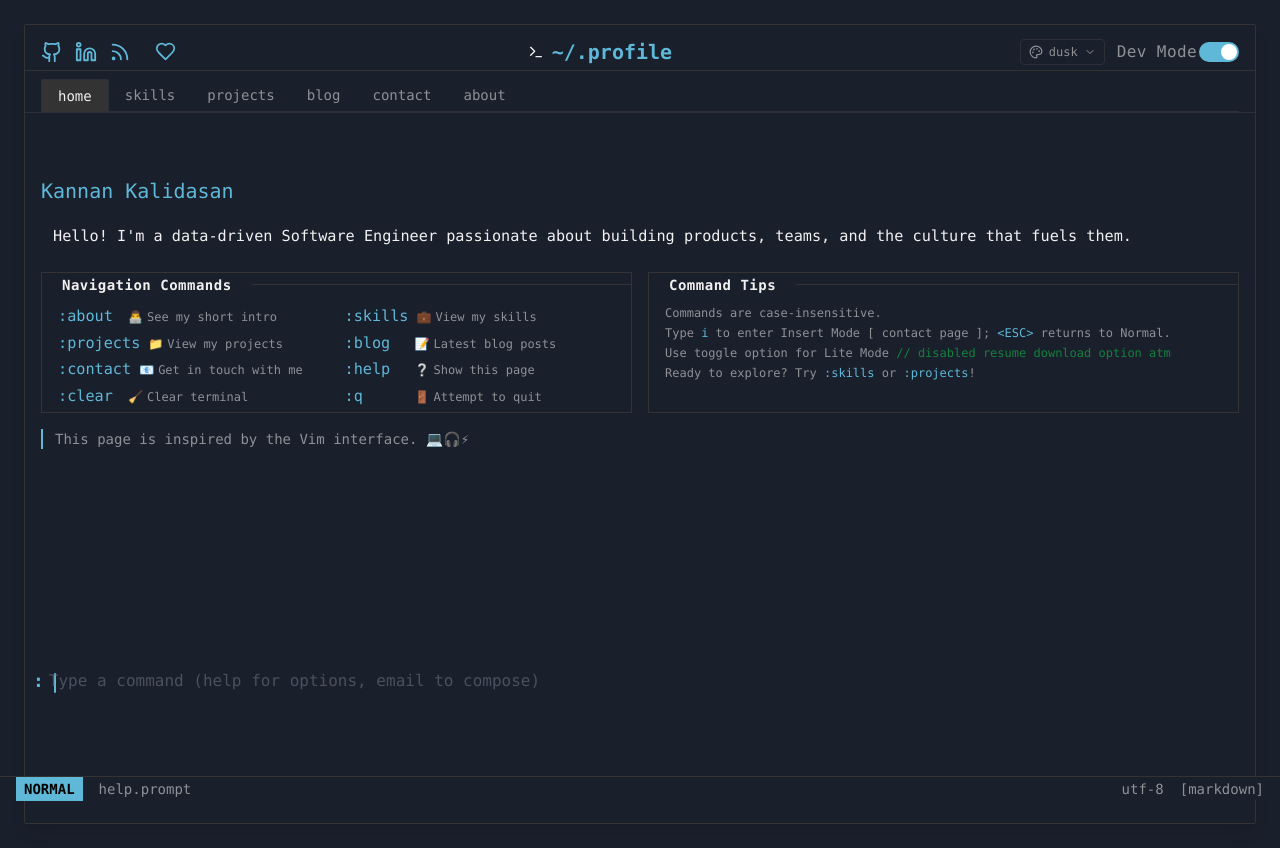
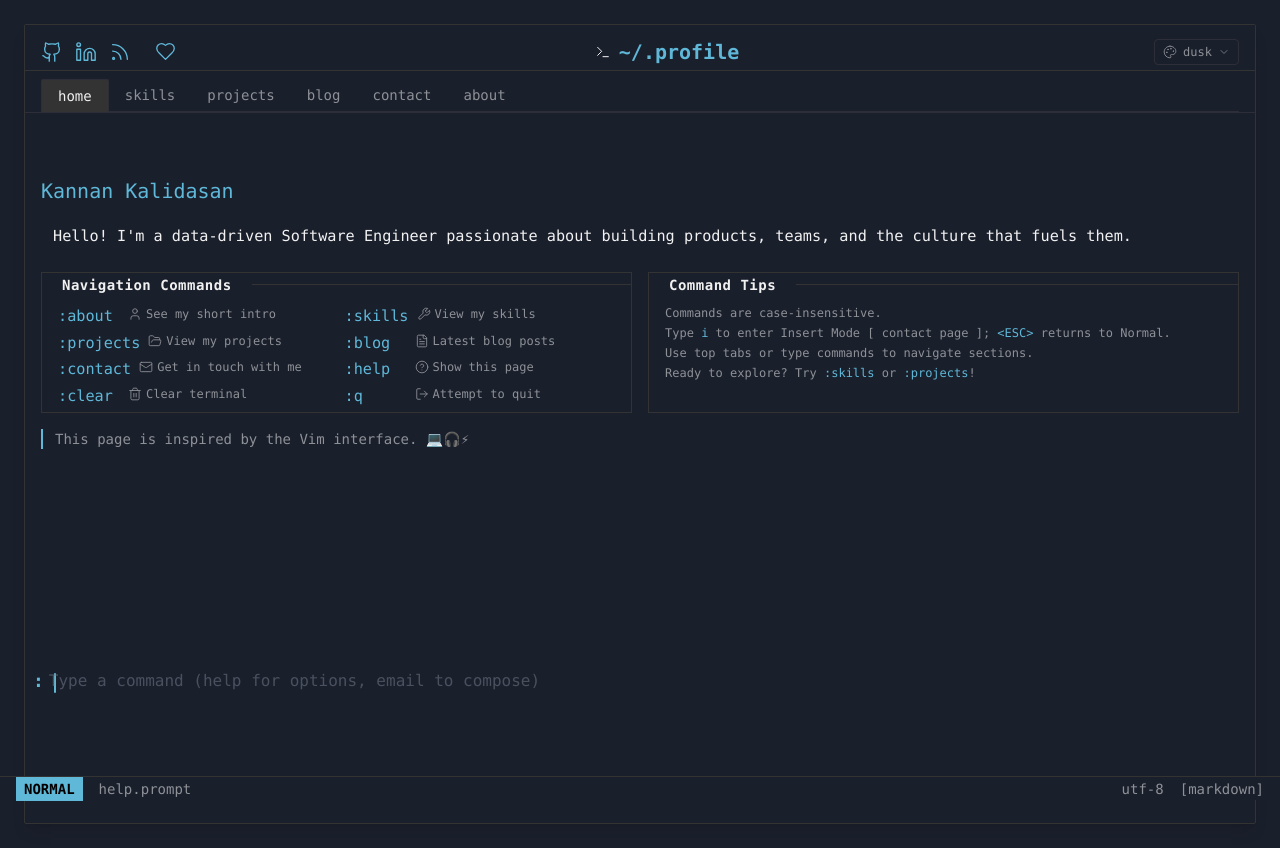
Before and after one commit to kannandreams/kannandreams.github.io, a React (Vite) app: page / in a window 1280 px wide. Built offline with nearby package versions, Linux system fonts and the light colour scheme.

Commit message:
fix the icons

```diff
--- a/src/components/VimHelp.tsx
+++ b/src/components/VimHelp.tsx
@@ -1,27 +1,15 @@
 import React, { useEffect } from "react";
-// import { Mail, Book, Wrench, Star, List, Smile } from "lucide-react";
-// import { Link } from "react-router-dom";
-import { Button } from "@/components/ui/button";
+import { User, Wrench, FolderOpen, FileText, Mail, HelpCircle, Trash2, LogOut } from "lucide-react";
 
 const navCommands = [
-  { label: ":about", desc: "See my short intro", emoji: "👨‍💻", action: "about" },
-  { label: ":skills", desc: "View my skills", emoji: "💼", action: "skills" },
-  {
-    label: ":projects",
-    desc: "View my projects",
-    emoji: "📁",
-    action: "projects",
-  },
-  { label: ":blog", desc: "Latest blog posts", emoji: "📝", action: "blog" },
-  {
-    label: ":contact",
-    desc: "Get in touch with me",
-    emoji: "📧",
-    action: "email",
-  },
-  { label: ":help", desc: "Show this page", emoji: "❔", action: "help" },
-  { label: ":clear", desc: "Clear terminal", emoji: "🧹", action: "clear" },
-  { label: ":q", desc: "Attempt to quit", emoji: "🚪", action: "quit" },
+  { label: ":about", desc: "See my short intro", icon: <User size={14} />, action: "about" },
+  { label: ":skills", desc: "View my skills", icon: <Wrench size={14} />, action: "skills" },
+  { label: ":projects", desc: "View my projects", icon: <FolderOpen size={14} />, action: "projects" },
+  { label: ":blog", desc: "Latest blog posts", icon: <FileText size={14} />, action: "blog" },
+  { label: ":contact", desc: "Get in touch with me", icon: <Mail size={14} />, action: "email" },
+  { label: ":help", desc: "Show this page", icon: <HelpCircle size={14} />, action: "help" },
+  { label: ":clear", desc: "Clear terminal", icon: <Trash2 size={14} />, action: "clear" },
+  { label: ":q", desc: "Attempt to quit", icon: <LogOut size={14} />, action: "quit" },
 ];
 
 const midpoint = Math.ceil(navCommands.length / 2);
@@ -30,9 +18,7 @@ const secondCol = navCommands.slice(midpoint);
 
 const VimHelp: React.FC<{
   activeSection?: string;
-  devMode?: boolean;
-  onSectionSelect?: (section: string) => void;
-}> = ({ activeSection, devMode = true, onSectionSelect }) => {
+}> = ({ activeSection }) => {
   // Track page views for about and help sections
   useEffect(() => {
     if (activeSection === "about" && window.gtag) {
@@ -165,14 +151,8 @@ const VimHelp: React.FC<{
               Hello! I'm a data-driven Software Engineer passionate about
               building products, teams, and the culture that fuels them.
             </p>
-            {!devMode && (
-              <p className="text-white/80 mt-2">
-                Select an option below to explore my portfolio.
-              </p>
-            )}
           </div>
 
-          {devMode ? (
           <div className="mb-4 grid grid-cols-1 md:grid-cols-2 gap-4 w-full">
             <div className="border border-terminal-border rounded-sm bg-transparent col-span-1 px-0 pb-1 relative">
               <div className="flex items-center pl-1">
@@ -185,28 +165,24 @@ const VimHelp: React.FC<{
                 <div className="flex-1 h-px bg-terminal-border ml-3" />
               </div>
               <div className="grid grid-cols-2 gap-y-1 gap-x-2 mt-2 pl-4 pr-2">
-                  {firstCol.map(({ label, desc, emoji }) => (
+                {firstCol.map(({ label, desc, icon }) => (
                   <div key={label} className="flex items-baseline space-x-2">
                     <span className="text-terminal-accent min-w-[62px]">
                       {label}
                     </span>
-                      <span className="text-xs text-terminal-muted">
-                        <span className="mr-1" role="img" aria-label="icon">
-                          {emoji}
-                        </span>
+                    <span className="text-xs text-terminal-muted flex items-center gap-1">
+                      <span className="text-terminal-muted">{icon}</span>
                       {desc}
                     </span>
                   </div>
                 ))}
-                  {secondCol.map(({ label, desc, emoji }) => (
+                {secondCol.map(({ label, desc, icon }) => (
                   <div key={label} className="flex items-baseline space-x-2">
                     <span className="text-terminal-accent min-w-[62px]">
                       {label}
                     </span>
-                      <span className="text-xs text-terminal-muted">
-                        <span className="mr-1" role="img" aria-label="icon">
-                          {emoji}
-                        </span>
+                    <span className="text-xs text-terminal-muted flex items-center gap-1">
+                      <span className="text-terminal-muted">{icon}</span>
                       {desc}
                     </span>
                   </div>
@@ -232,11 +208,7 @@ const VimHelp: React.FC<{
                   returns to Normal.
                 </li>
                 <li>
-                    Use toggle option for Lite Mode{" "}
-                    <span className="text-green-700">
-                      {" "}
-                      // disabled resume download option atm{" "}
-                    </span>
+                  Use top tabs or type commands to navigate sections.
                 </li>
                 <li>
                   Ready to explore? Try{" "}
@@ -246,36 +218,13 @@ const VimHelp: React.FC<{
               </ul>
             </div>
           </div>
-          ) : (
-            <div className="mt-6 grid grid-cols-2 sm:grid-cols-4 gap-3">
-              {navCommands
-                .filter((cmd) => !["clear", "q"].includes(cmd.action))
-                .map((item) => (
-                  <Button
-                    key={item.action}
-                    onClick={() =>
-                      onSectionSelect && onSectionSelect(item.action)
-                    }
-                    variant="outline"
-                    className="bg-white/5 hover:bg-white/10 border-white/10 text-stone-300 hover:text-white/90 hover:border-white/20 transition-all"
-                  >
-                    <span className="mr-2" role="img" aria-label="icon">
-                      {item.emoji}
-                    </span>
-                    {item.desc}
-                  </Button>
-                ))}
-            </div>
-          )}
 
-          {devMode && (
           <div className="text-terminal-muted border-l-2 border-terminal-accent pl-3 mt-2 text-sm">
             <p>
               This page is inspired by the Vim interface. 💻🎧⚡
               <br />
             </p>
           </div>
-          )}
         </>
       )}
     </div>
--- a/src/components/VimTerminal.tsx
+++ b/src/components/VimTerminal.tsx
@@ -6,16 +6,13 @@ import VimTerminalBody from "./VimTerminalBody";
 import VimStatusLine from "./VimStatusLine";
 import { cn } from "@/lib/utils";
 
-// URLs for tools, resume, and email
 const TOOLS_URL = "https://your-tools-list-url.com";
-const RESUME_TEX_STATIC = "/resume.tex";
-const EMAIL_ADDRESS = "your-email@example.com"; // Replace with your actual email
+const EMAIL_ADDRESS = "your-email@example.com";
 
 type Section = "skills" | "projects" | "help" | "blog" | "tools" | "email" | "about";
 type Theme = "duskshell" | "dawnshell";
 
 const VimTerminal: React.FC = () => {
-  const [devMode, setDevMode] = useState<boolean>(true);
   const [activeSection, setActiveSection] = useState<Section>("help");
   const [mode, setMode] = useState<"normal" | "insert">("normal");
   const [lastCommand, setLastCommand] = useState<string>("");
@@ -77,7 +74,6 @@ const VimTerminal: React.FC = () => {
       setMode("insert");
       setLastOutput("-- INSERT MODE --");
 
-      // Focus on the textarea if in email section
       if (activeSection === "email") {
         setTimeout(() => {
           const emailTextarea = document.querySelector('.email-composer textarea');
@@ -121,20 +117,6 @@ const VimTerminal: React.FC = () => {
     setTheme(newTheme);
   };
 
-  const onDevModeToggle = () => {
-    setDevMode((prev) => !prev);
-    console.log("Dev mode toggled:", !devMode);
-  };
-
-  const onDownloadResume = () => {
-    const link = document.createElement("a");
-    link.href = RESUME_TEX_STATIC;
-    link.download = "resume.tex";
-    document.body.appendChild(link);
-    link.click();
-    document.body.removeChild(link);
-  };
-
   const handleEmailChange = (e: React.ChangeEvent<HTMLTextAreaElement>) => {
     setEmailContent(e.target.value);
   };
@@ -150,14 +132,6 @@ const VimTerminal: React.FC = () => {
   };
 
   const handleSectionSelect = (section: string) => {
-    if (section === "home") {
-      setDevMode(true);
-      setActiveSection("help");
-      setLastOutput("Returned to Home — Dev Mode Help Page.");
-      setLastCommand(""); // Clear last command in this case
-      return;
-    }
-
     if (section === "quit") {
       setLastOutput("Use browser navigation to exit. This is a web app!");
       return;
@@ -171,13 +145,8 @@ const VimTerminal: React.FC = () => {
 
     setActiveSection(section as Section);
     setLastOutput(`Opening ${section.charAt(0).toUpperCase() + section.slice(1)} panel...`);
-    setLastCommand(""); // Clear last command in this case
+    setLastCommand("");
   };
-
-  const containerClasses = cn(
-    "terminal-container min-h-screen max-w-7xl mx-auto overflow-hidden font-mono text-[0.95rem]",
-    !devMode && "glass-morphism recruiter-mode"
-  );
 
   const sectionTabs: { label: string; value: Section }[] = [
     { label: "home", value: "help" },
@@ -189,18 +158,13 @@ const VimTerminal: React.FC = () => {
   ];
 
   return (
-    <div className={containerClasses}>
+    <div className="terminal-container min-h-screen max-w-7xl mx-auto overflow-hidden font-mono text-[0.95rem]">
       <VimTerminalHeader
-        devMode={devMode}
-        onDevModeToggle={onDevModeToggle}
-        onDownloadResume={onDownloadResume}
         activeSection={activeSection}
         mode={mode}
-        onSectionSelect={!devMode ? handleSectionSelect : undefined}
         theme={theme}
         onThemeChange={handleThemeChange}
       />
-      {devMode && (
       <div className="flex flex-wrap gap-0 border-b border-terminal-border/40 bg-terminal-background px-4 pt-2">
         {sectionTabs.map((tab) => (
           <button
@@ -217,25 +181,15 @@ const VimTerminal: React.FC = () => {
         ))}
         <div className="flex-grow border-b border-terminal-border/40" />
       </div>
-      )}
-      <div className={cn(
-        devMode ? "h-[calc(100vh-210px)]" : "recruiter-mode-container",
-        "overflow-hidden relative flex flex-col"
-      )}>
+      <div className="h-[calc(100vh-210px)] overflow-hidden relative flex flex-col">
         <VimTerminalBody
-          devMode={devMode}
           activeSection={activeSection}
           mode={mode}
           emailContent={emailContent}
           onEmailChange={handleEmailChange}
           onSendEmail={handleSendEmail}
-          lastOutput={lastOutput}
-          lastCommand={lastCommand}
           terminalBodyRef={terminalBodyRef}
-          onSectionSelect={handleSectionSelect}
         />
-        {devMode && (
-          <>
         <div className="px-4 pb-2 pt-3 space-y-1">
           {lastOutput && <div className="text-terminal-foreground">{lastOutput}</div>}
           {lastCommand && (
@@ -253,8 +207,6 @@ const VimTerminal: React.FC = () => {
           activeSection={activeSection}
           className="mt-auto"
         />
-          </>
-        )}
       </div>
     </div>
   );
--- a/src/components/VimTerminalBody.tsx
+++ b/src/components/VimTerminalBody.tsx
@@ -5,70 +5,33 @@ import VimProjects from "./VimProjects";
 import VimBlog from "./VimBlog";
 import VimHelp from "./VimHelp";
 import VimTerminalEmailComposer from "./VimTerminalEmailComposer";
-import RecruiterResume from "./RecruiterResume";
 import { ScrollArea } from "@/components/ui/scroll-area";
 
 interface VimTerminalBodyProps {
-  devMode: boolean;
   activeSection: string;
   mode: "normal" | "insert";
   emailContent: string;
   onEmailChange: (e: React.ChangeEvent<HTMLTextAreaElement>) => void;
   onSendEmail: () => void;
-  lastOutput: string;
-  lastCommand: string;
   terminalBodyRef: React.RefObject<HTMLDivElement>;
-  onSectionSelect?: (section: string) => void;
 }
 
 const VimTerminalBody: React.FC<VimTerminalBodyProps> = ({
-  devMode,
   activeSection,
   mode,
   emailContent,
   onEmailChange,
   onSendEmail,
-  lastOutput,
-  lastCommand,
   terminalBodyRef,
-  onSectionSelect,
 }) => {
-  // In Lite Mode, render the appropriate section based on activeSection
-  if (!devMode) {
-    return (
-      <div
-        className="terminal-body recruiter-mode-body p-4 overflow-hidden"
-        ref={terminalBodyRef}
-        style={{ overflowY: 'hidden', overflowX: 'hidden' }}
-      >
-        {activeSection === "skills" && <VimSkills />}
-        {activeSection === "projects" && <VimProjects />}
-        {activeSection === "help" && <VimHelp activeSection="help" devMode={devMode} onSectionSelect={onSectionSelect} />}
-        {activeSection === "about" && <VimHelp activeSection="about" devMode={devMode} onSectionSelect={onSectionSelect} />}
-        {activeSection === "blog" && <VimBlog />}
-        {activeSection === "email" && (
-          <div className="overflow-hidden">
-            <VimTerminalEmailComposer
-              mode={mode}
-              emailContent={emailContent}
-              onEmailChange={onEmailChange}
-              onSendEmail={onSendEmail}
-            />
-          </div>
-        )}
-      </div>
-    );
-  }
-
-  // Original dev mode rendering
   return (
     <ScrollArea className="terminal-body flex-1" ref={terminalBodyRef}>
       <div className="min-h-full pb-4">
         <div className="mb-4">
           {activeSection === "skills" && <VimSkills />}
           {activeSection === "projects" && <VimProjects />}
-          {activeSection === "help" && <VimHelp activeSection="help" devMode={devMode} onSectionSelect={onSectionSelect} />}
-          {activeSection === "about" && <VimHelp activeSection="about" devMode={devMode} onSectionSelect={onSectionSelect} />}
+          {activeSection === "help" && <VimHelp activeSection="help" />}
+          {activeSection === "about" && <VimHelp activeSection="about" />}
           {activeSection === "blog" && <VimBlog />}
           {activeSection === "email" && (
             <div className="overflow-hidden">
--- a/src/components/VimTerminalHeader.tsx
+++ b/src/components/VimTerminalHeader.tsx
@@ -1,72 +1,30 @@
 
 import React from "react";
-import { Terminal, FileText, Wrench, Download, Github, Linkedin, Rss, Heart, ChevronDown, Palette } from "lucide-react";
+import { Terminal, Github, Linkedin, Rss, Heart, ChevronDown, Palette } from "lucide-react";
 import { cn } from "@/lib/utils";
 import { toast } from "@/hooks/use-toast";
 import { DropdownMenu, DropdownMenuTrigger, DropdownMenuContent, DropdownMenuItem } from "./ui/dropdown-menu";
-import { Link } from "react-router-dom";
 
 const GITHUB_URL = "https://github.com/kannandreams";
 const LINKEDIN_URL = "https://www.linkedin.com/in/kannandreams/";
 const SUBSTACK_URL = "https://engineersmeetai.substack.com/";
 
-const NAV_SECTIONS = [
-  { label: "Home", value: "home", command: ":home" },
-  { label: "Skills", value: "skills", command: ":skills" },
-  { label: "Projects", value: "projects", command: ":projects" },
-  // { label: "GitHub", value: "github", command: ":github" },
-  { label: "Blog", value: "blog", command: ":blog" },
-  { label: "Contact", value: "email", command: ":contact" },
-  { label: "About", value: "about", command: ":about" },
-];
-
 interface VimTerminalHeaderProps {
-  devMode: boolean;
-  onDevModeToggle: () => void;
-  onDownloadResume: () => void;
   activeSection: string;
   mode: "normal" | "insert";
-  onSectionSelect?: (section: string) => void;
   theme: "duskshell" | "dawnshell";
   onThemeChange: (theme: "duskshell" | "dawnshell") => void;
 }
 
-const CustomToggle = ({ checked, onClick }: { checked: boolean; onClick: () => void }) => (
-  <button
-    onClick={onClick}
-    aria-label={checked ? "Switch to Lite Mode" : "Switch to Dev Mode"}
-    className={cn(
-      "inline-flex items-center w-10 h-5 rounded-full relative transition-colors duration-300",
-      checked
-        ? "bg-[--terminal-bright-green]"
-        : "bg-terminal-muted"
-    )}
-    type="button"
-  >
-    <span
-      className={cn(
-        "absolute w-4 h-4 bg-white rounded-full transition-transform duration-300",
-        checked
-          ? "translate-x-[22px]"
-          : "translate-x-0.5"
-      )}
-    />
-  </button>
-);
-
 const showAppreciationToast = () => {
-
-  // Track heart button click in Google Analytics
   if (window.gtag) {
     window.gtag('event', 'click', {
       event_category: 'Engagement',
       event_label: 'Heart Button',
       value: 1
     });
-    console.log('Heart button click tracked in GA');
   }
 
-  // Show appreciation toast
   toast({
     title: "❤️ Thank you!",
     description: "Glad you enjoyed my portfolio and design! Your appreciation means a lot.",
@@ -75,12 +33,8 @@ const showAppreciationToast = () => {
 };
 
 const VimTerminalHeader: React.FC<VimTerminalHeaderProps> = ({
-  devMode,
-  onDevModeToggle,
-  onDownloadResume,
   activeSection,
   mode,
-  onSectionSelect,
   theme,
   onThemeChange,
 }) => (
@@ -139,63 +93,6 @@ const VimTerminalHeader: React.FC<VimTerminalHeaderProps> = ({
           </DropdownMenuItem>
         </DropdownMenuContent>
       </DropdownMenu>
-      {!devMode ? (
-        <>
-          <div className="flex items-center">
-            <span className="mr-0.5 text-terminal-muted select-none text-base tracking-wide"
-              style={{ fontFamily: "'JetBrains Mono', Menlo, Monaco, 'Courier New', monospace" }}>
-              Lite Mode
-            </span>
-            <CustomToggle checked={devMode} onClick={onDevModeToggle} />
-          </div>
-          <DropdownMenu>
-            <DropdownMenuTrigger asChild>
-              <button
-                className="ml-3 flex items-center px-3 py-1 rounded-md border border-terminal-muted transition hover:bg-terminal-muted/20 focus-visible:outline-none focus-visible:ring-2 focus-visible:ring-terminal-accent text-terminal-muted hover:text-terminal-bright-green"
-                aria-label="Navigate Sections"
-                type="button"
-              >
-                Navigate
-                <ChevronDown size={16} className="ml-1" />
-              </button>
-            </DropdownMenuTrigger>
-            <DropdownMenuContent className="z-[999] min-w-[155px]">
-              {NAV_SECTIONS.map((section) => (
-                <DropdownMenuItem
-                  key={section.value}
-                  onClick={() => {
-                    if (onSectionSelect) onSectionSelect(section.value);
-                  }}
-                  className={cn(
-                    "cursor-pointer",
-                    activeSection === section.value && "bg-terminal-accent/15"
-                  )}
-                  aria-label={section.label}
-                >
-                  {section.label}
-                </DropdownMenuItem>
-              ))}
-            </DropdownMenuContent>
-          </DropdownMenu>
-          {/* Resume button hidden */}
-        </>
-      ) : (
-        <>
-          <div className="flex items-center">
-            <span className="mr-0.5 text-terminal-muted select-none text-base tracking-wide"
-              style={{ fontFamily: "'JetBrains Mono', Menlo, Monaco, 'Courier New', monospace" }}>
-              Dev Mode
-            </span>
-            <CustomToggle checked={devMode} onClick={onDevModeToggle} />
-          </div>
-          {activeSection === 'blog' && (
-            <FileText size={18} className="text-terminal-accent ml-1" />
-          )}
-          {activeSection === 'tools' && (
-            <Wrench size={18} className="text-terminal-accent ml-1" />
-          )}
-        </>
-      )}
     </div>
   </div>
 );
--- a/src/index.css
+++ b/src/index.css
@@ -104,6 +104,10 @@
 }
 
 @import url('https://fonts.googleapis.com/css2?family=JetBrains+Mono:wght@400;500;600;700&display=swap');
+
+svg.lucide {
+  stroke-width: 1.5 !important;
+}
 
 @layer base {
   * {
```
Lines whose indentation alone changed are shown as unchanged.
